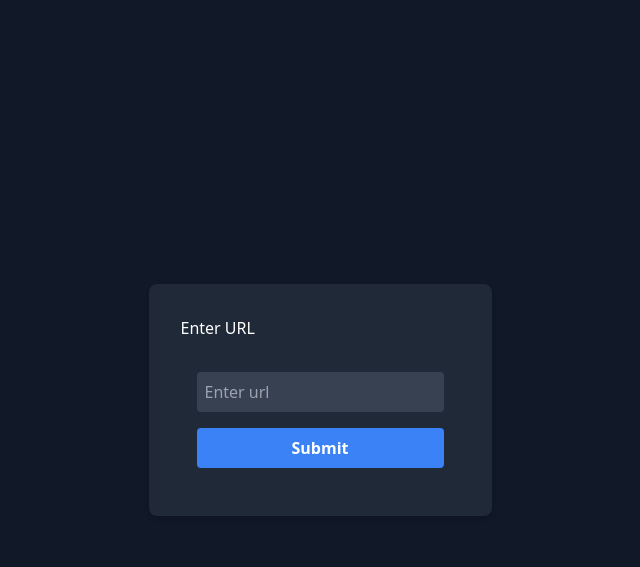
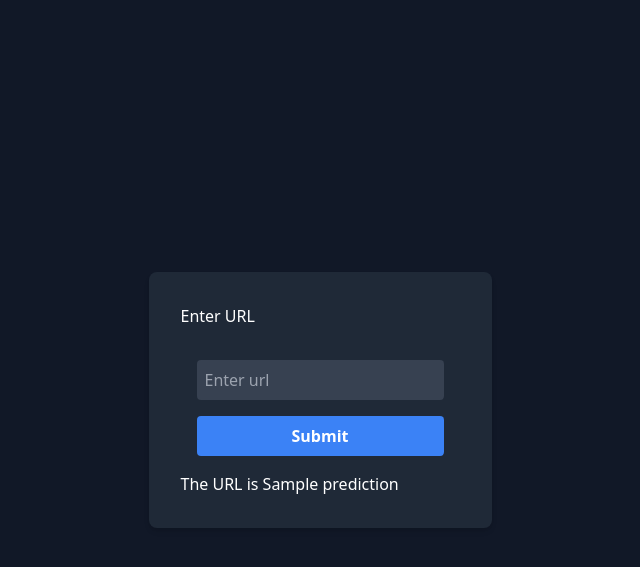
Before and after one commit to BLANKatGITHUB/phising-detection, a Flask app: template templates/index.html in a window 1280 px wide. Shown: the top 567 px of the page, without its empty margins (320-960 px from the left). Run offline with Flask 3, Linux system fonts and the light colour scheme; the template is opened without the code that fills it: most values are stand-ins (such as "Sample title", 1, 10 or a date in 2020); parts of the project's set-up code (start-up, migrations or seed data) failed here and were passed over; some libraries are stand-ins or nearby versions.

Commit message:
added prediction

```diff
--- a/main.py
+++ b/main.py
@@ -3,6 +3,7 @@ import os
 from flask import Flask, render_template,request
 
 import tensorflow as tf
+import pickle
 from tensorflow.keras.preprocessing.text import Tokenizer
 from tensorflow.keras.preprocessing.sequence import pad_sequences
 
@@ -23,10 +24,17 @@ def index():
 def prediction():
     url = request.form["url"]
     url_sequence = loaded_tokenizer.texts_to_sequences([url])
-    url_padded = pad_sequences(url_sequence, maxlen=max_len)
+    url_padded = pad_sequences(url_sequence, maxlen=max_len,padding="post")
     prediction = model.predict(url_padded)
 
-    return f"url recevived {prediction}"
+    value = prediction.round()
+
+    if value == 1:
+        prediction = "Legitmate"
+    else:
+        prediction = "Phising"
+
+    return render_template('index.html',prediction=prediction)
 
 def main():
     app.run(port=int(os.environ.get('PORT', 80)))
--- a/requirements.txt
+++ b/requirements.txt
@@ -7,4 +7,3 @@ flask
 
 # ML
 tensorflow
-pickle
--- a/templates/index.html
+++ b/templates/index.html
@@ -14,6 +14,9 @@
         <input type="text" name="url" placeholder="Enter url" class="bg-gray-700 text-white p-2 rounded">
         <input type="submit" value="Submit" class="bg-blue-500 hover:bg-blue-700 text-white font-bold py-2 px-4 rounded">
       </form>
+      {% if prediction %}
+        <h2> The URL is {{prediction}}</h2>
+      {% endif %}
     </div>
   </body>
 </html>
```
